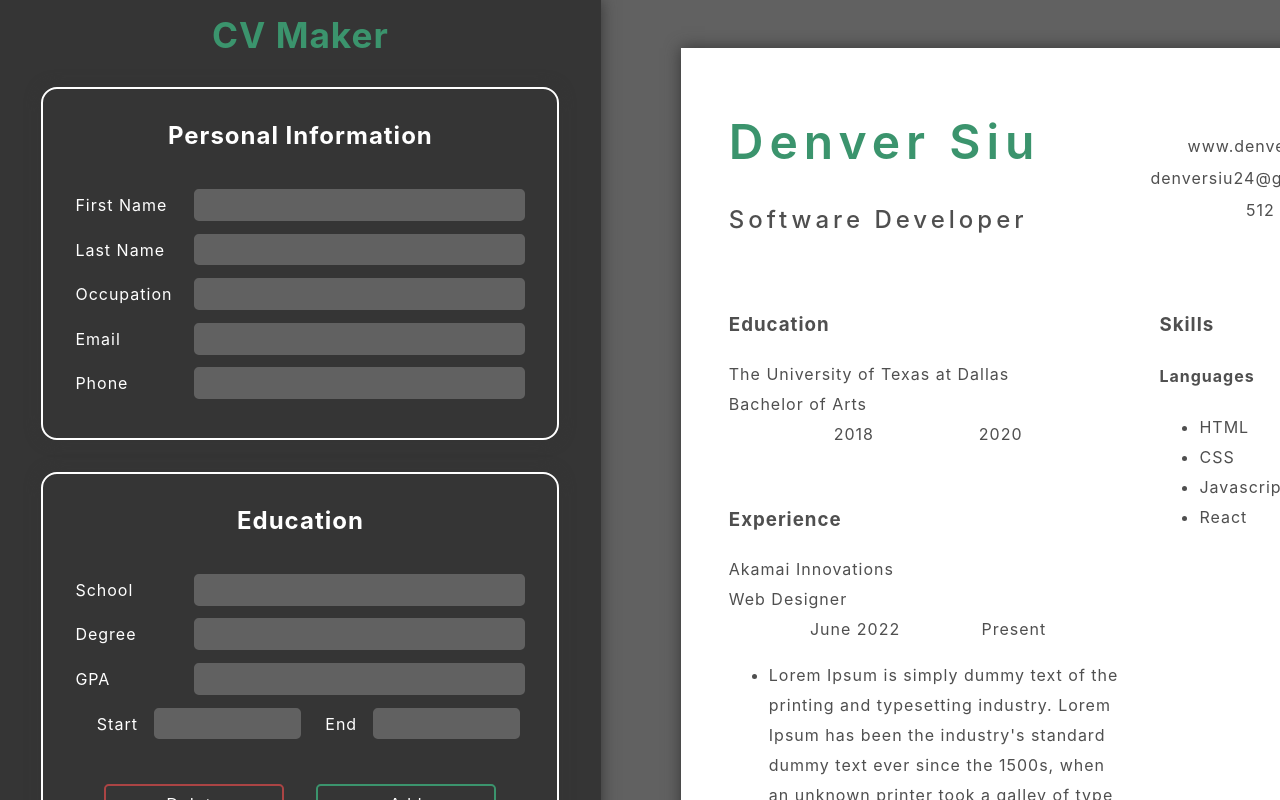
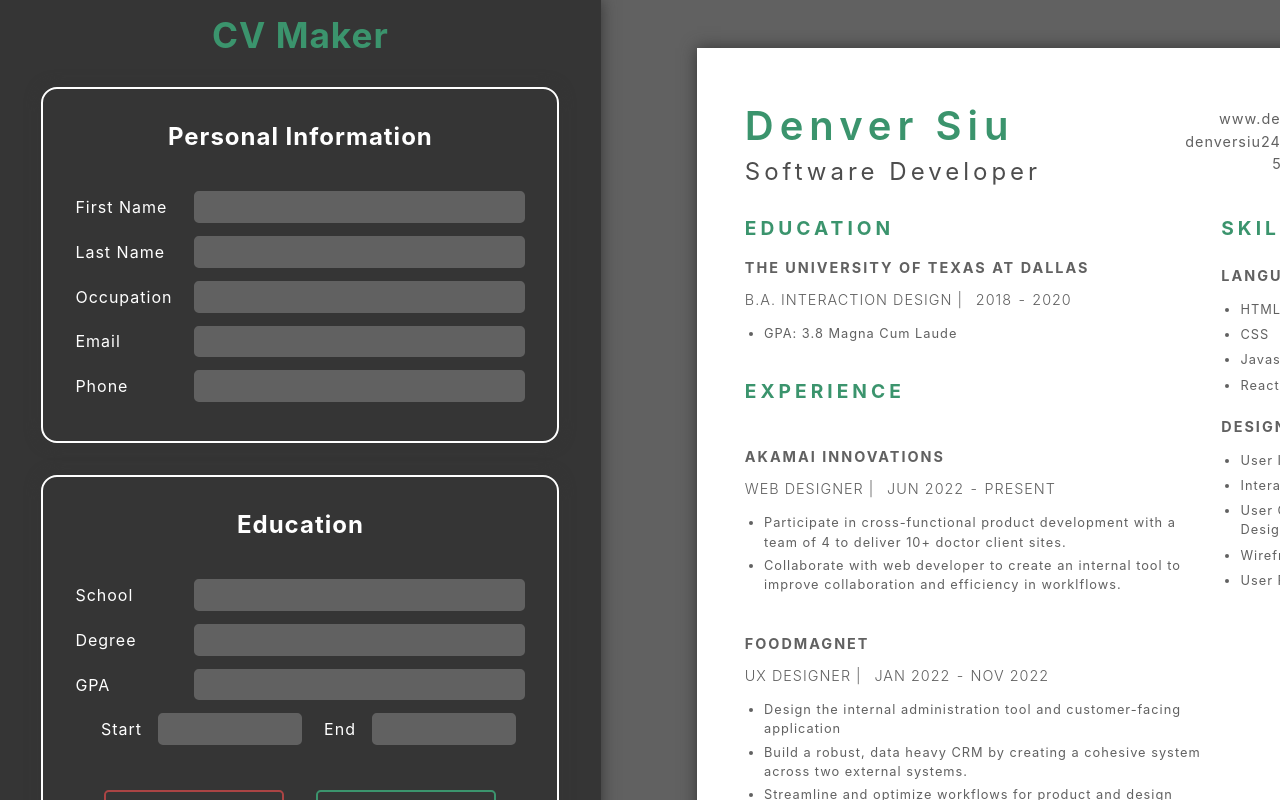
Before and after one commit to dpsiu/CV-Application, a React (Vite) app: page / in a window 1280 px wide. Shown: the top 800 px of the page. Built offline with nearby package versions, Linux system fonts and the light colour scheme.

Commit message:
Add styles - experience and skills list

```diff
--- a/src/App.jsx
+++ b/src/App.jsx
@@ -139,42 +139,84 @@ export default function App() {
               </div>
             </div>
             <div className='educationPreview'>
-              <h3>Education</h3>
+              <h3>EDUCATION</h3>
               <div className="educationItem">
-                <div className="school">The University of Texas at Dallas</div>
-                <div className="dateAndTitle">
-                  <div className="degree">Bachelor of Arts</div>
+                <div className="subtitle">THE UNIVERSITY OF TEXAS AT DALLAS</div>
+                <div className="dateInfo">
+                  <div className="degree">B.A. INTERACTION DESIGN |</div>
                   <div className="dates">
                     <div className="startDate">2018</div>
+                    <div> - </div>
                     <div className="endDate">2020</div>
                   </div>
                 </div>
+                <ul>
+                  <li className="gpa">GPA: 3.8 Magna Cum Laude</li>
+                </ul>
               </div>
             </div>
             <div className='experiencePreview'>
-              <h3>Experience</h3>
+              <h3>EXPERIENCE</h3>
               <div className="experienceItem">
-                <div className="company">Akamai Innovations</div>
-                <div className="dateAndTitle">
-                  <div className="position">Web Designer</div>
+                <div className="subtitle">AKAMAI INNOVATIONS</div>
+                <div className="dateInfo">
+                  <div className="position">WEB DESIGNER |</div>
                   <div className="dates">
-                    <div className="startDate">June 2022</div>
-                    <div className="endDate">Present</div>
+                    <div className="startDate">JUN 2022</div>
+                    <div> - </div>
+                    <div className="endDate">PRESENT</div>
                   </div>
                 </div>
                 <ul>
-                  <li>Lorem Ipsum is simply dummy text of the printing
-                    and typesetting industry. Lorem Ipsum has been the industry's
-                    standard dummy text ever since the 1500s, when an unknown printer
-                    took a galley of type and scrambled it to make a type specimen book.
-                    It has survived not only five centuries, but also the leap into
-                    electronic typesetting, remaining essentially unchanged.</li>
+                  <li>Participate in cross-functional product development
+                     with a team of 4 to deliver 10+ doctor client sites.</li>
+                  <li>Collaborate with web developer to create an internal
+                    tool to improve collaboration and efficiency in worklflows.
+                  </li>
+                </ul>
+              </div>
+              <div className="experienceItem">
+                <div className="subtitle">FOODMAGNET</div>
+                <div className="dateInfo">
+                  <div className="position">UX DESIGNER |</div>
+                  <div className="dates">
+                    <div className="startDate">JAN 2022</div>
+                    <div> - </div>
+                    <div className="endDate">NOV 2022</div>
+                  </div>
+                </div>
+                <ul>
+                  <li>Design the internal administration tool and
+                    customer-facing application</li>
+                  <li>Build a robust, data heavy CRM by creating a cohesive system
+                    across two external systems.
+                  </li>
+                  <li>
+                    Streamline and optimize workflows for product and design utilizing
+                    reasearch, wireframes, and mockups.
+                  </li>
+                </ul>
+              </div>
+              <div className="experienceItem">
+                <div className="subtitle">PROJKET202</div>
+                <div className="dateInfo">
+                  <div className="position">UX EXTERN |</div>
+                  <div className="dates">
+                    <div className="startDate">MAR 202</div>
+                  </div>
+                </div>
+                <ul>
+                  <li>One of 3 students chosen from UTD to shadow UX
+                    designers from Projekt202 in a week-long externship
+                    over spring break.
+                  </li>
                 </ul>
               </div>
             </div>
             <div className='skillsPreview'>
-              <h3>Skills</h3>
-              <h4 className="categoryPreview">Languages</h4>
+              <h3>SKILLS</h3>
+              <div className="skillsItem">
+                <div className="subtitle">LANGUAGES</div>
                 <ul className='listItems'>
                   <li>HTML</li>
                   <li>CSS</li>
@@ -182,6 +224,17 @@ export default function App() {
                   <li>React</li>
                 </ul>
               </div>
+              <div className="skillsItem">
+                <div className="subtitle">DESIGN</div>
+                <ul className='listItems'>
+                  <li>User Interviews</li>
+                  <li>Interaction Design</li>
+                  <li>User Centered Design</li>
+                  <li>Wireframing</li>
+                  <li>User Research</li>
+                </ul>
+              </div>
+            </div>
           </div>
         </div>
       </div>
--- a/src/index.css
+++ b/src/index.css
@@ -7,7 +7,7 @@
   color: rgba(255, 255, 255, 0.87);
   --color-light: white;
   --color-dark:rgb(53, 53, 53);
-  --color-dark-medium:rgb(79, 79, 79);
+  --color-dark-medium:rgb(77, 77, 77);
   --color-grey: rgb(97, 97, 97);
   --color-main: #3b946d;
   --color-main-light: #3a7c60;
@@ -17,7 +17,7 @@
 body {
   margin: 0;
   padding: 0;
-  line-height: 30px;
+  line-height: 2rem;
   letter-spacing: 1px;
   color: var(--color-light);
   background-color: var(--color-grey);
@@ -124,10 +124,9 @@ button {
   background-color: var(--color-main);
 }
 
+
 .dates {
   display: flex;
-  justify-content: space-evenly;
-  width: 100%;
 }
 
 .dates .form-row {
@@ -213,7 +212,7 @@ button {
 .application {
   display: grid;
   grid-template-columns: 1fr 2fr;
-  grid-gap: 2rem;
+  grid-gap: 3rem;
 
 }
 
@@ -231,7 +230,7 @@ button {
 }
 
 .cvPreview {
-  color: var(--color-dark-medium);
+  color: var(--color-grey);
 
   padding: 3rem;
   background-color: var(--color-light);
@@ -242,9 +241,9 @@ button {
   height: 880px;
 
   display: grid;
-  grid-template-columns: 2fr 1fr;
-  grid-template-rows: 1fr 1fr 3fr;
-  grid-gap: 2rem;
+  grid-template-columns: 3fr 1fr;
+  grid-template-rows: 1fr 1fr 34fr;
+  grid-gap: 1rem;
 }
 
 /* Bio preview */
@@ -265,8 +264,8 @@ button {
 }
 
 .nameTitle h1 {
-  margin: 1rem 0px;
-  font-size: 3rem;
+  margin: .5rem 0px;
+  font-size: 2.5rem;
   font-weight: 600;
   background-color:var(--color-light);
   letter-spacing: 6px;
@@ -275,7 +274,8 @@ button {
 .nameTitle h2 {
   color: var(--color-dark-medium);
   letter-spacing: 4px;
-  font-weight: 500;
+  font-weight: 400;
+  margin: 0px;
 }
 
 .contactInfo {
@@ -287,23 +287,80 @@ button {
 }
 
 .contactInfo p {
-  margin: 1px 0px;
+  margin: 0px;
+  font-size: .9rem;
+  line-height: 1.4rem;
+}
 
-}
+/* Education Preview */
 
 .educationPreview{
   grid-column: 1/2;
   grid-row: 2/3;
 }
 
+.dateInfo {
+  display: flex;
+  font-weight: 300;
+  letter-spacing: 1px;
+  font-size: .9rem;
+}
+
+.cvPreview h3 {
+  letter-spacing: 4px;
+  color: var(--color-main);
+  font-size: 1.2rem;
+  margin: .5rem 0rem;
+}
+
+.subtitle {
+  font-weight: 700;
+  letter-spacing: 2px;
+  font-size: .9rem;
+}
+
+/* .degree {
+  margin: 0px .5rem;
+} */
+
+.startDate,
+.endDate,
+.dates {
+  margin: 0rem .4rem;
+}
+
+.cvPreview ul {
+  padding-left: 1.2rem;
+  margin: .5rem 0rem;
+}
+
+.cvPreview li {
+  font-size: .8rem;
+  line-height: 1.2rem;
+  margin: 4px 0px;
+}
+
 .experiencePreview {
   grid-column: 1/2;
   grid-row: 3/4;
+
+  display: flex;
+  flex-direction: column;
+  justify-content: space-between;
+  flex-wrap: wrap;
 }
 
 .skillsPreview {
   grid-column: 2/3;
   grid-row: 2/4;
+}
+
+.skillsItem li {
+  margin: 6px 0px;
+}
+
+.skillsItem .subtitle {
+  margin-top: 1rem;
 }
 
 
```
Lines whose indentation alone changed are shown as unchanged.
